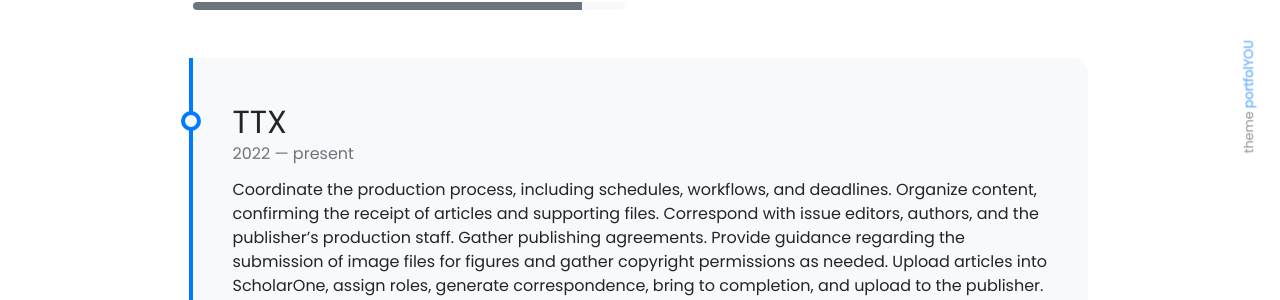
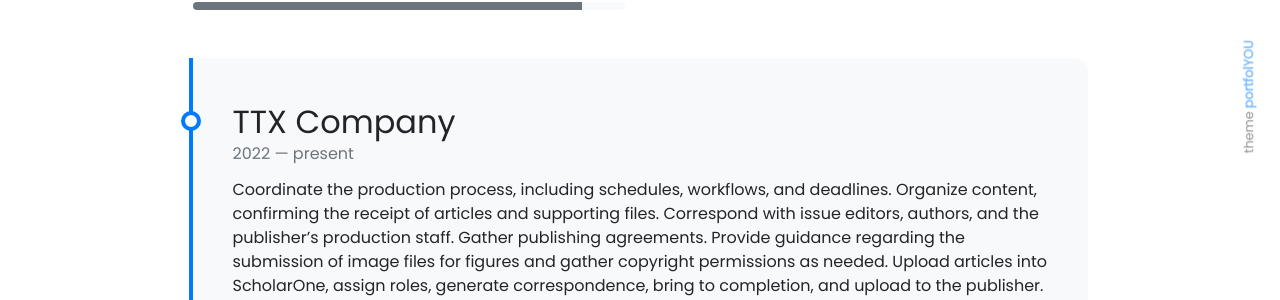
Before and after one commit to akshant10/akshant10.github.io, a Jekyll site: the page built from pages/about.md, in a window 1280 px wide. Shown: the part 627-927 px from the top of the page. Built offline with Jekyll 4.4.1, drawn with Linux system fonts in a browser that asks for light colours; nearby versions of some CDN libraries.

Commit message:
Update timeline.yml

```diff
--- a/_data/timeline.yml
+++ b/_data/timeline.yml
@@ -1,4 +1,4 @@
-- title: TTX
+- title: TTX Company
   from: 2022
   to: present
   description: Coordinate the production process, including schedules, workflows, and deadlines. Organize content, confirming the receipt of articles and supporting files. Correspond with issue editors, authors, and the publisher’s production staff. Gather publishing agreements. Provide guidance regarding the submission of image files for figures and gather copyright permissions as needed. Upload articles into ScholarOne, assign roles, generate correspondence, bring to completion, and upload to the publisher. Assist with copy editing and proofreading. Review and approve proofs. Assist the coeditors-in-chief as needed. Prepare for meetings of Library Trends Editorial Board, write, and distribute meeting agendas and minutes, and communicate with the members.
```
